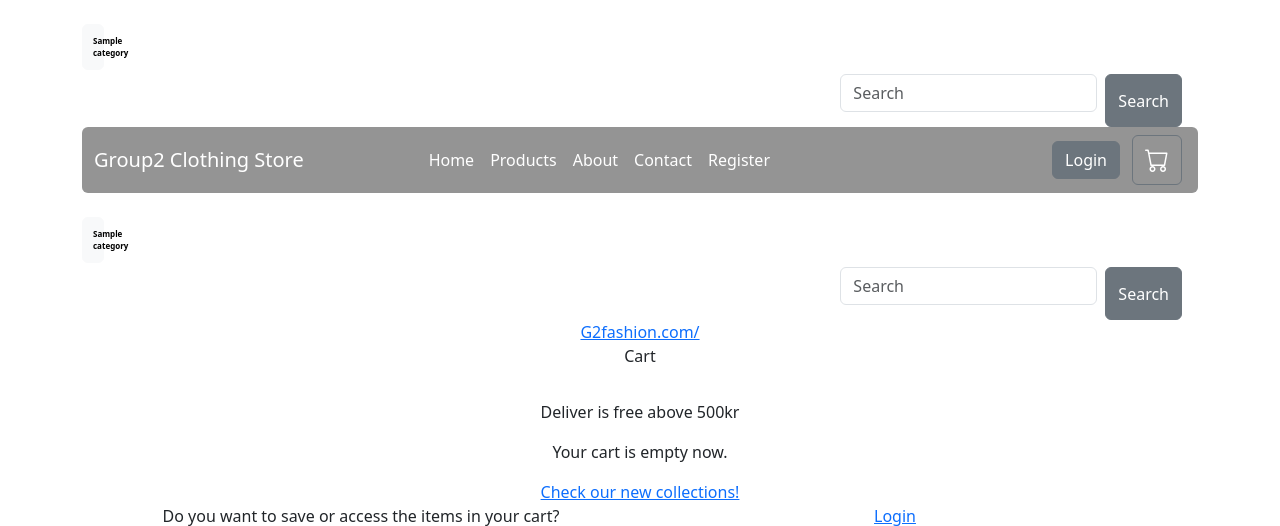
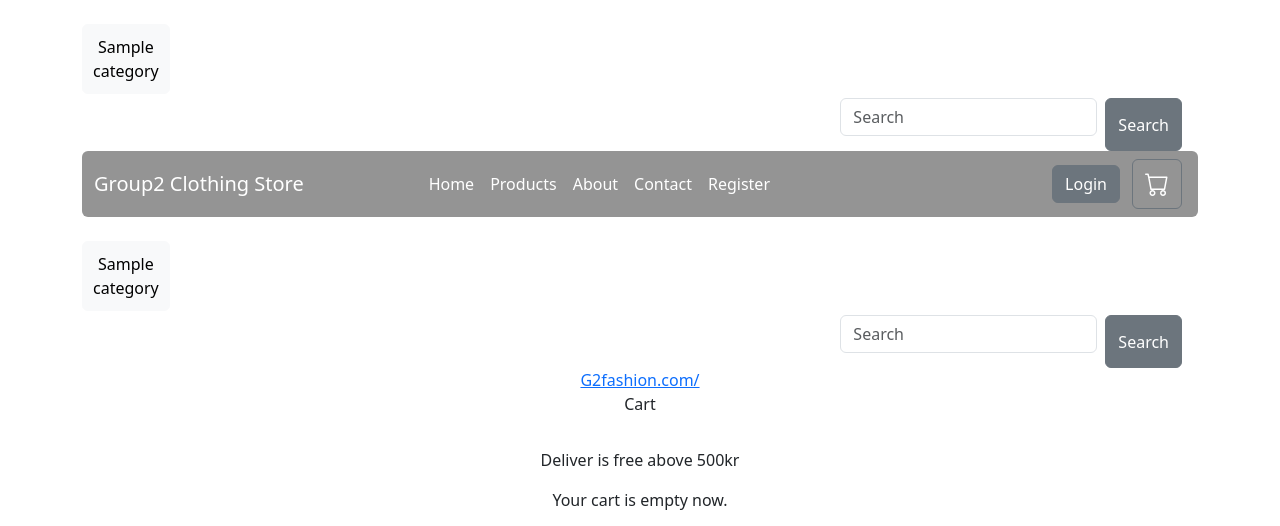
Before and after one commit to MadhuPojha/Clothing-Store, a Django app: page /cart/ in a window 1280 px wide. Shown: the part 66-592 px from the top of the page. Run offline with Django 5.2, Linux system fonts and the light colour scheme; tables that the repository leaves empty hold one stand-in row (values such as "Sample post").

Commit message:
resolving issues and conflicts

```diff
--- a/clothing_store/templates/components/categories_button.html
+++ b/clothing_store/templates/components/categories_button.html
@@ -2,7 +2,7 @@
     <div class="btn-group ">
         {% for category in categories %}
             <div class="col-md-5 mr-10">
-                <a href="{% url 'store_app:filter_items' category.id %}" class="btn btn-light btn-block equal-btn" alt="Button for categories" style="padding: 10px;">{{ category.name }}</a>
+                <a href="{% url 'store_app:filter_items' category.id %}" class="btn btn-light btn-block" alt="Button for categories" style="padding: 10px;">{{ category.name }}</a>
             </div>
         {% endfor %}
     </div>
```
